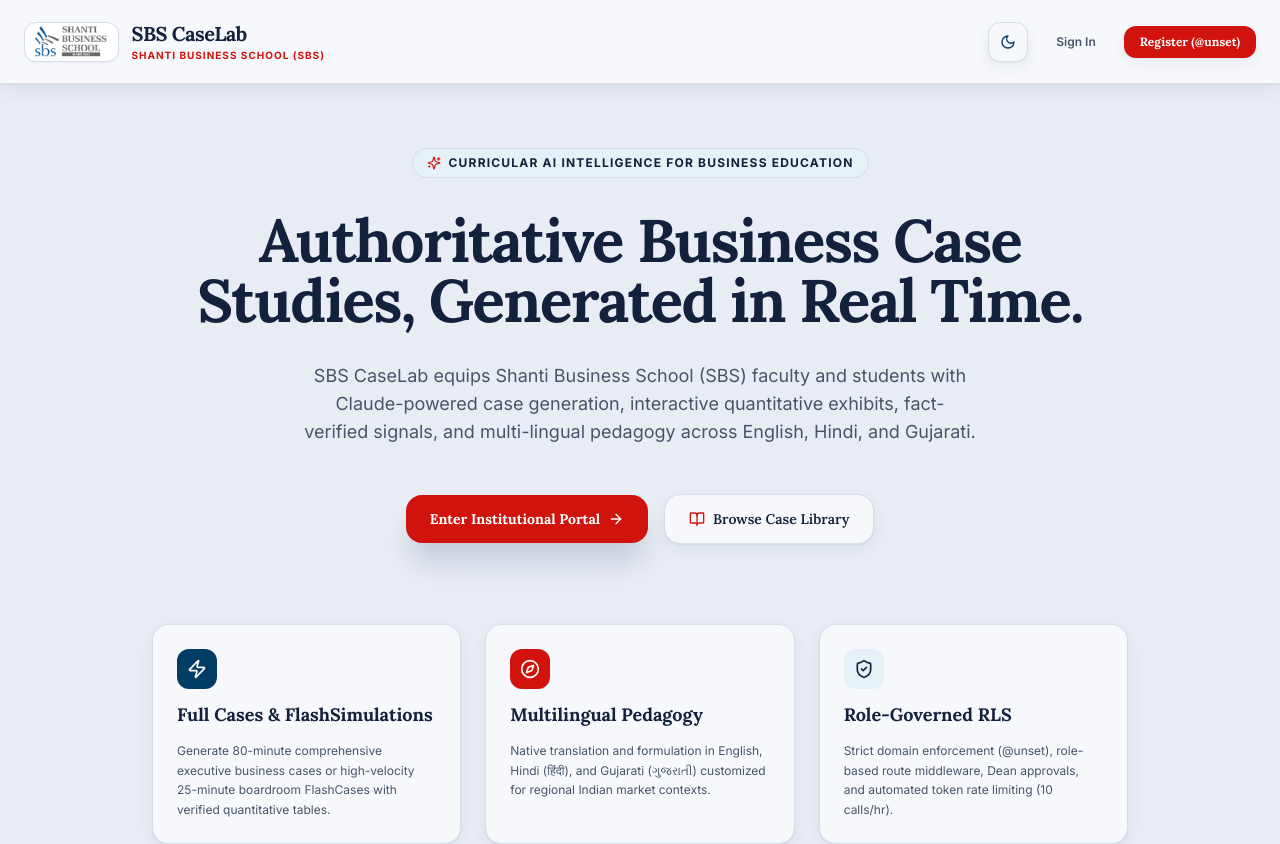
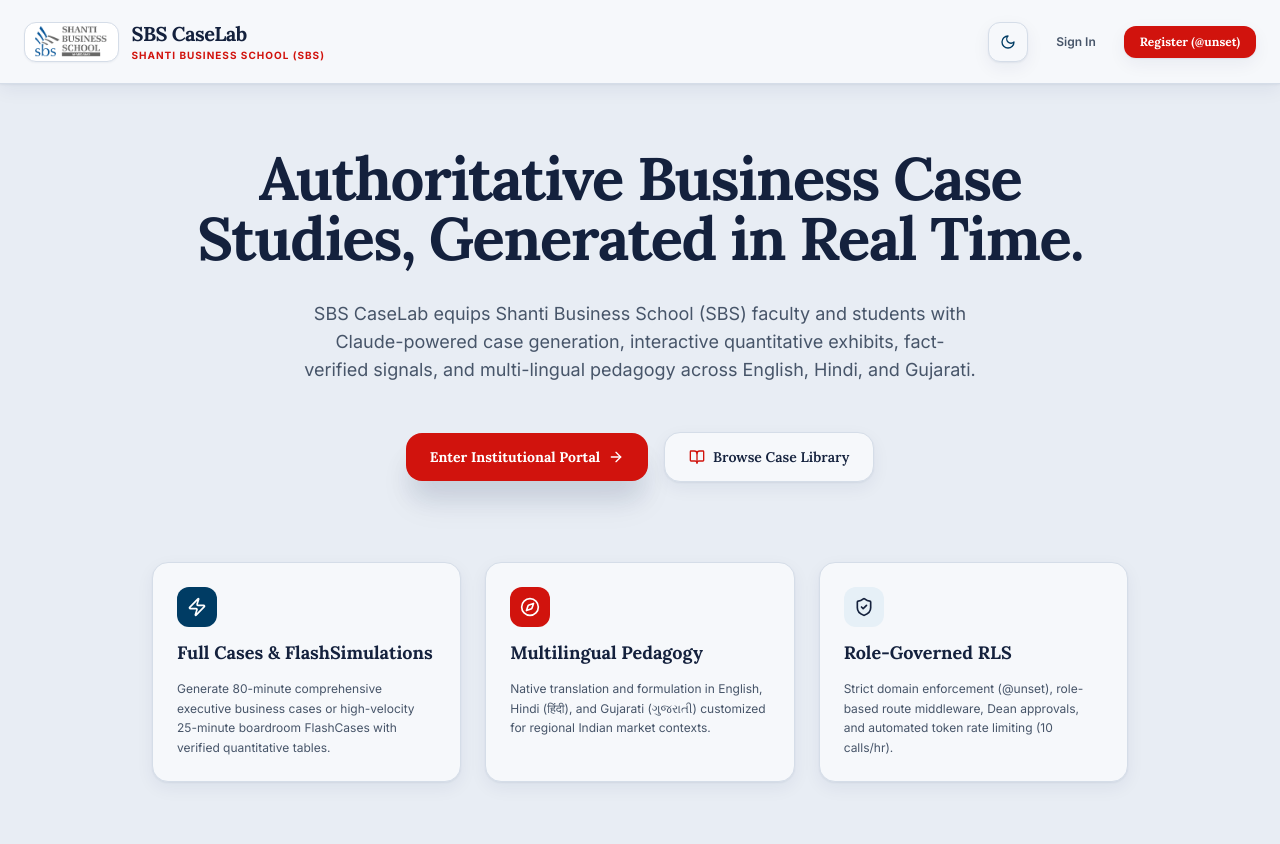
Before and after one commit to prachizala/Case_Lab, a Next.js app: page / in a window 1280 px wide. Shown: the top 844 px of the page. Built offline with nearby package versions, Linux system fonts and the light colour scheme; no server answers.

Commit message:
fix(landing): remove Curricular AI Intelligence badge line from homepage hero

```diff
--- a/src/app/page.tsx
+++ b/src/app/page.tsx
@@ -2,7 +2,6 @@ import Link from "next/link";
 import Image from "next/image";
 import { ThemeToggle } from "@/components/ThemeToggle";
 import {
-  Sparkles,
   BookOpen,
   ShieldCheck,
   GraduationCap,
@@ -66,11 +65,6 @@ export default function HomePage() {
 
       {/* Hero Section */}
       <main className="max-w-5xl mx-auto px-6 py-16 text-center space-y-8">
-        <div className="inline-flex items-center gap-2 px-3.5 py-1.5 rounded-full bg-primary-soft border border-border text-xs font-bold text-text uppercase tracking-widest">
-          <Sparkles className="w-3.5 h-3.5 text-accent" />
-          <span>Curricular AI Intelligence for Business Education</span>
-        </div>
-
         <h1 className="font-serif text-4xl sm:text-6xl font-extrabold text-text leading-tight tracking-tight max-w-4xl mx-auto">
           Authoritative Business Case Studies, Generated in Real Time.
         </h1>
```
